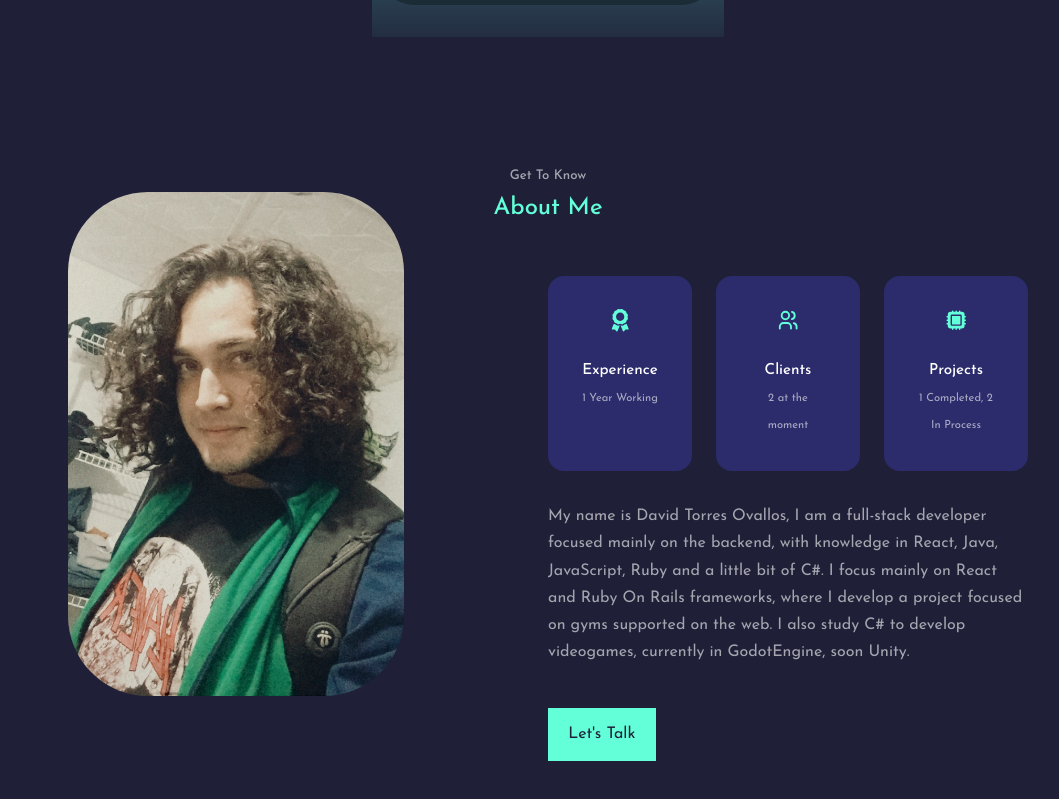
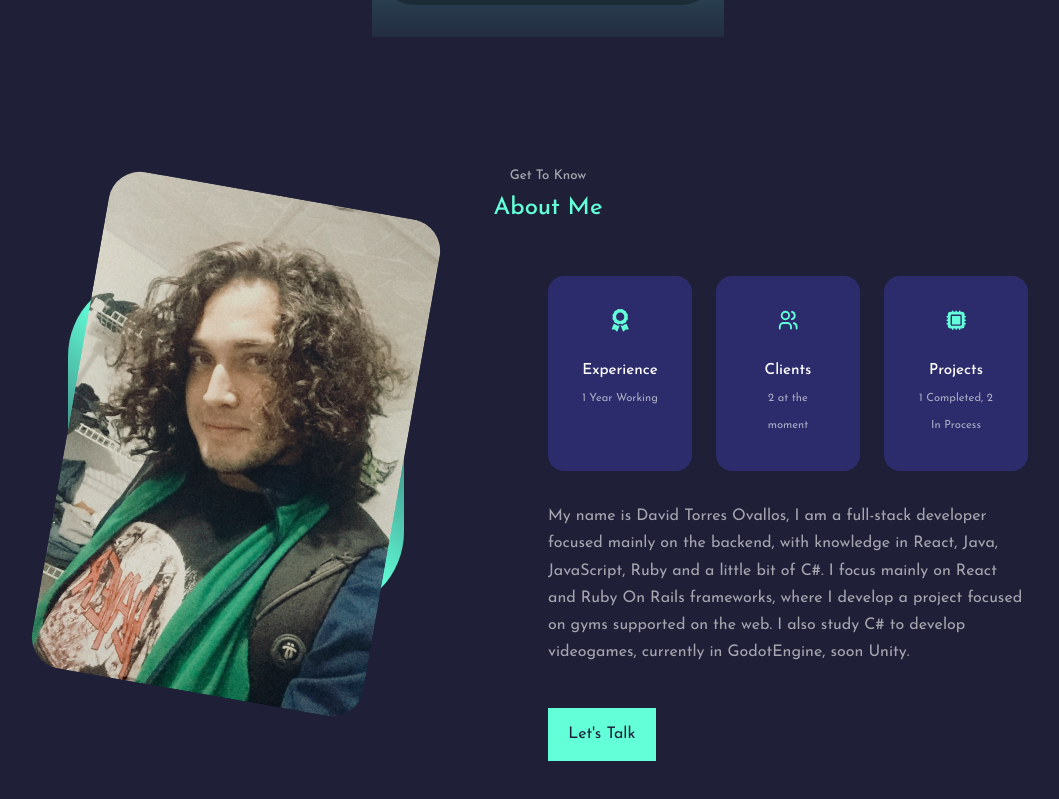
Before and after one commit to DavidTorresOvallos/Portafolio, a React (Create React App) app: page / in a window 1280 px wide. Shown: the part 763-1562 px from the top of the page, without its empty margins (92-1151 px from the left). Built offline with nearby package versions, Linux system fonts and the light colour scheme.

Commit message:
About Arreglado

```diff
--- a/src/components/about/about.css
+++ b/src/components/about/about.css
@@ -8,15 +8,16 @@
     width: 100%;
     aspect-ratio: 1/1;
     border-radius: 5rem;
-    background: linear-gradient(80deg, transparent, var(--color-primary), transparent);
+    background: linear-gradient(45deg, transparent, var(--color-primary), transparent);
     display: grid;
     place-items: center;
 }
 
 .about__me-imagen {
-    border-radius: 5rem;
+    border-radius: 2rem;
     overflow: hidden;
-    transform: var(--transition);
+    transform: rotate(10deg);
+    transition: var(--transition);
 }
 
 .about__me-imagen:hover {
```
